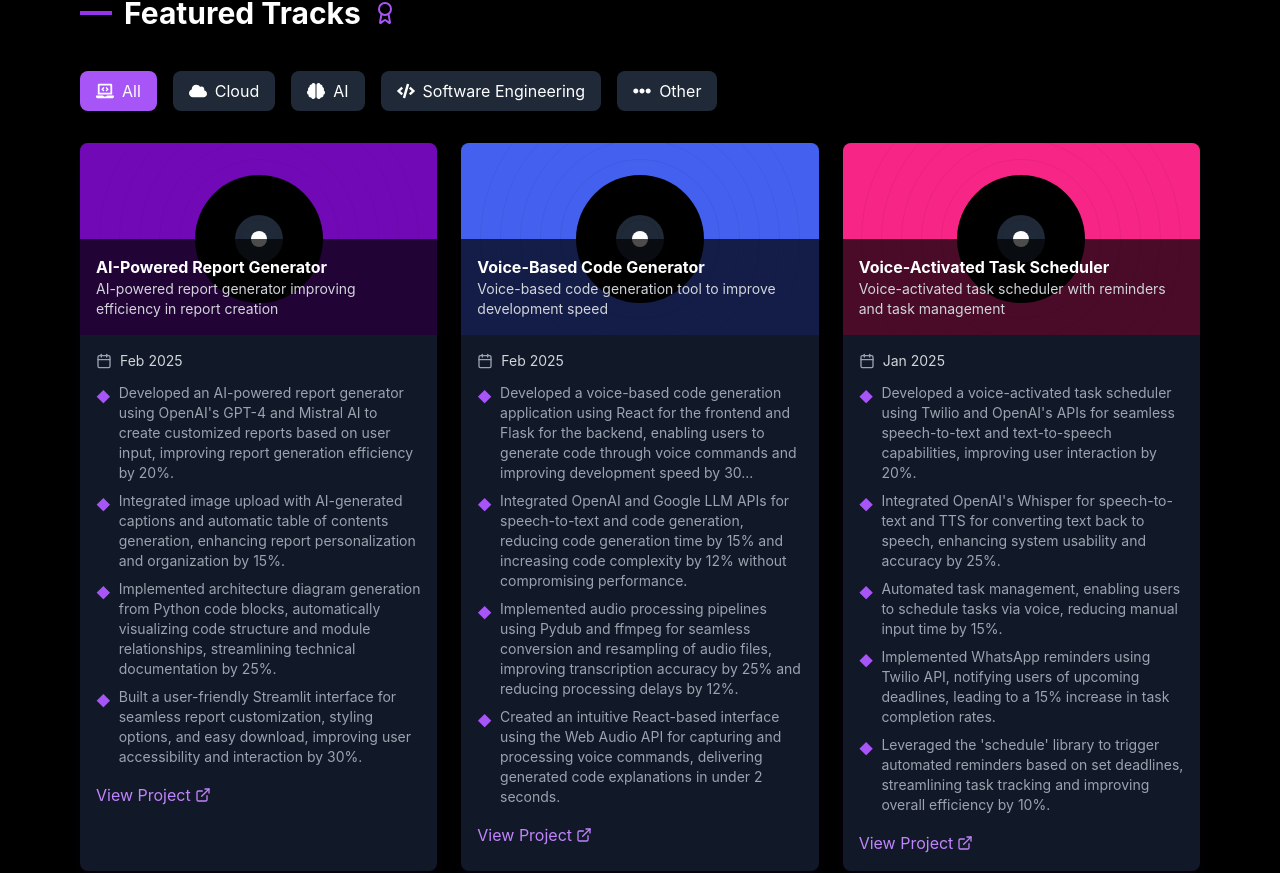
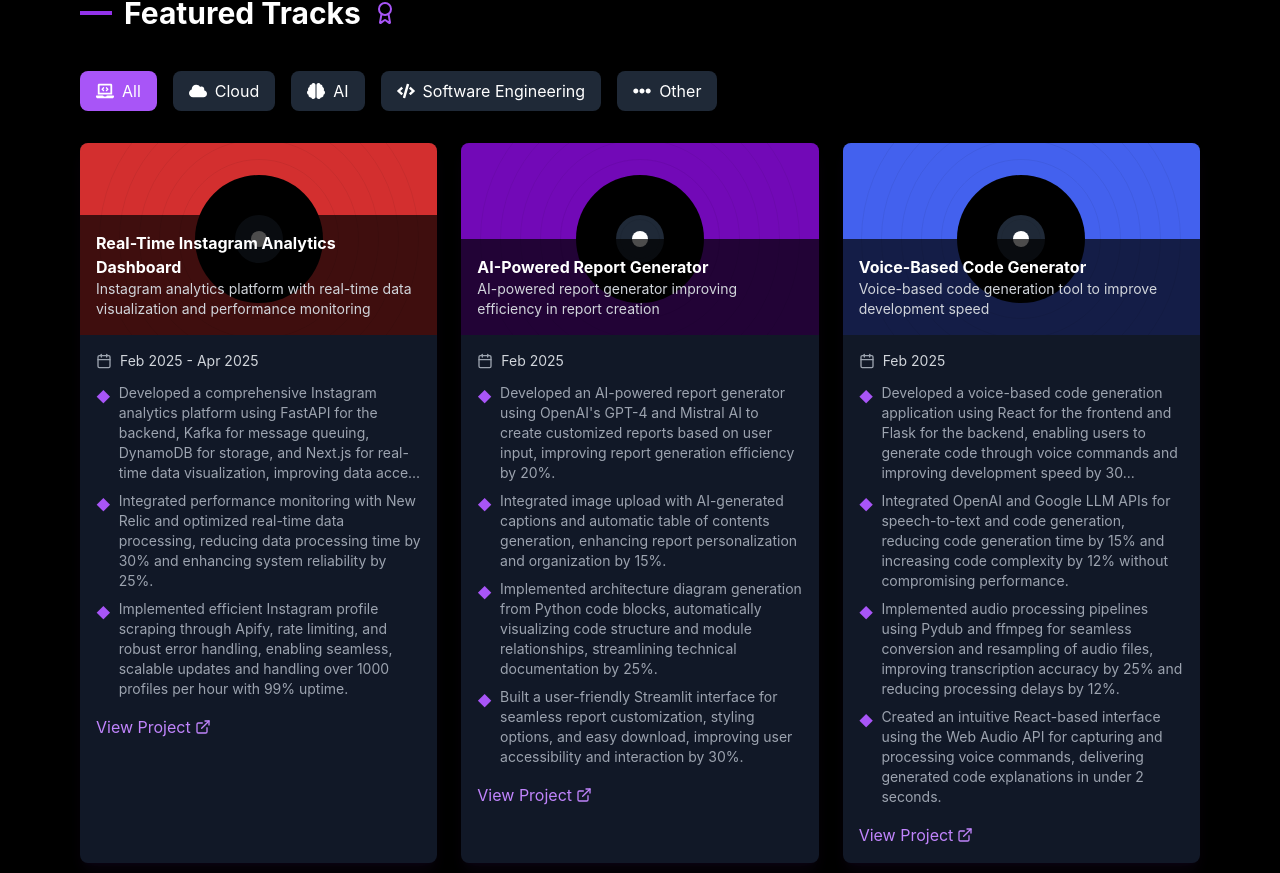
Before and after one commit to SuhasPalani/Music_Theme_Portfolio, a React (Create React App) app: page / in a window 1280 px wide. Shown: the part 4748-5621 px from the top of the page. Built offline with nearby package versions, Linux system fonts and the light colour scheme; no server answers.

Commit message:
added new project: Real-Time Instagram Analytics Dashboard with detailed description and performance metrics

```diff
--- a/src/components/Projects.jsx
+++ b/src/components/Projects.jsx
@@ -11,6 +11,21 @@ const Projects = () => {
   const [activeFilter, setActiveFilter] = useState("All"); // Filter state
 
   const projects = [
+    {
+      title: "Real-Time Instagram Analytics Dashboard",
+      period: "Feb 2025 - Apr 2025",
+      description: "Instagram analytics platform with real-time data visualization and performance monitoring",
+      details: [
+        "Developed a comprehensive Instagram analytics platform using FastAPI for the backend, Kafka for message queuing, DynamoDB for storage, and Next.js for real-time data visualization, improving data accessibility and user experience, leading to a 40% increase in user engagement.",
+        "Integrated performance monitoring with New Relic and optimized real-time data processing, reducing data processing time by 30% and enhancing system reliability by 25%.",
+        "Implemented efficient Instagram profile scraping through Apify, rate limiting, and robust error handling, enabling seamless, scalable updates and handling over 1000 profiles per hour with 99% uptime."
+      ],
+      categories: ["Software Engineering", "Cloud", "Other"],
+      color: "#D32F2F",
+      image: "/instagram-analytics.jpg",
+      link: "https://github.com/SuhasPalani/Instagram_Analytics_Dashboahttps://gitihub.com/SuhasPalani/Big_Data_Instagram" // Update with the correct GitHub link
+    }
+,
     {
       title: "AI-Powered Report Generator",
       period: "Feb 2025",
```
